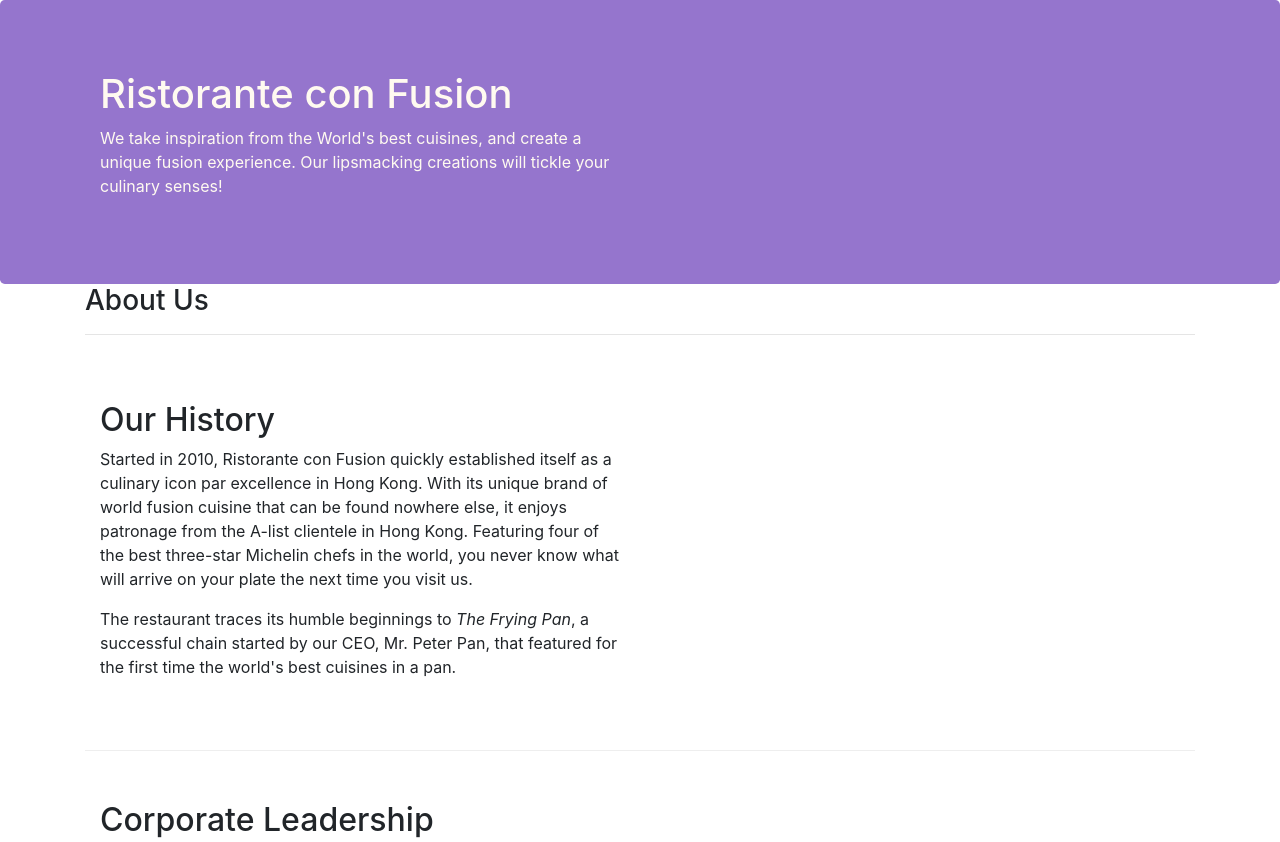
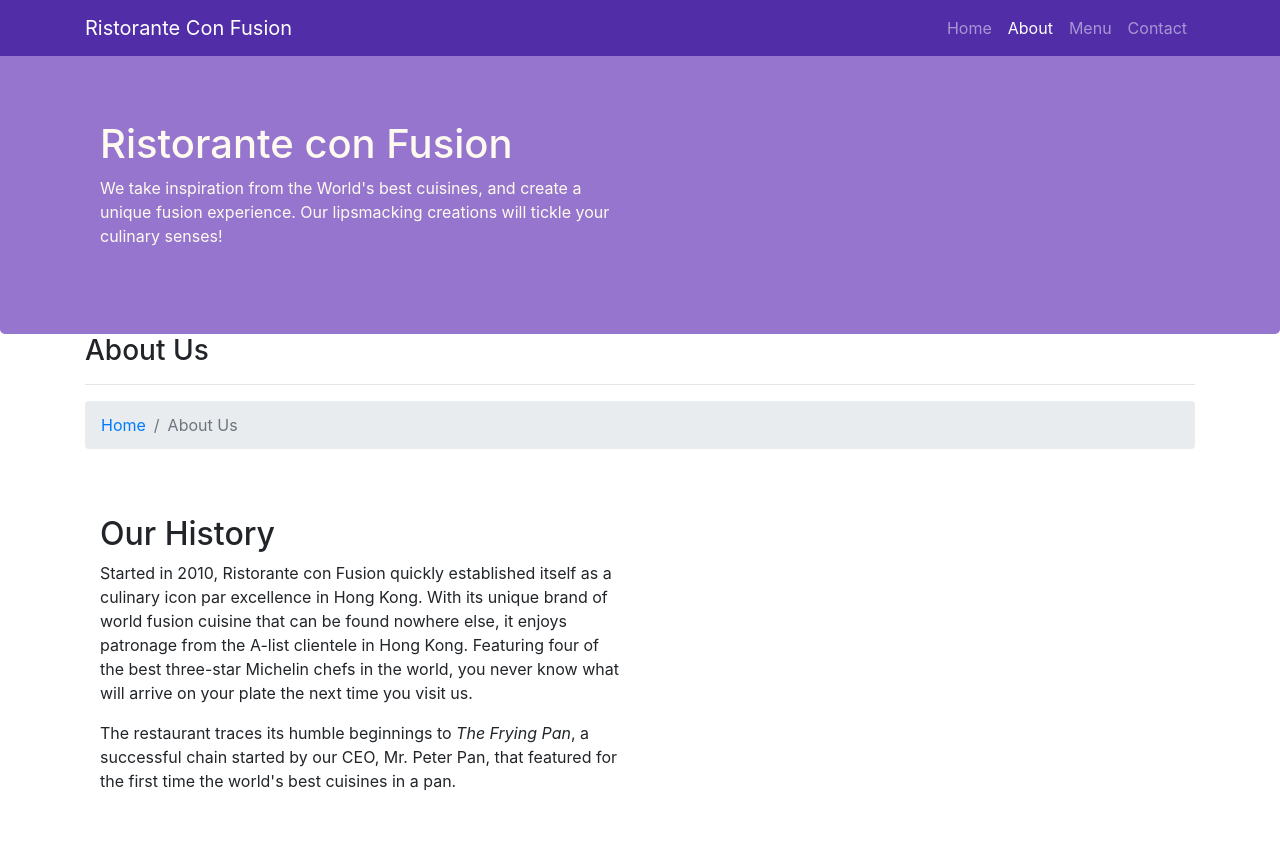
Before and after one commit to vinixio/coursera-fullstack-week1, a website: page aboutus.html in a window 1280 px wide. Shown: the top 842 px of the page. Drawn offline with nearby package versions, Linux system fonts and the light colour scheme.

Commit message:
Navbar and breadcrumb

```diff
--- a/aboutus.html
+++ b/aboutus.html
@@ -14,7 +14,22 @@
 </head>
 
 <body>
-
+    <nav class="navbar navbar-dark navbar-expand-sm fixed-top">
+        <div class="container">
+            <button class="navbar-toggler" type="button" data-toggle="collapse" data-target="#Navbar">
+                <span class="navbar-toggler-icon"></span>
+            </button>
+            <a class="navbar-brand" href="./index.html">Ristorante Con Fusion</a>
+            <div class="collapse navbar-collapse" id="Navbar"></div>
+                <ul class="navbar-nav mr-auto">
+                    <li class="nav-item"><a class="nav-link" href="./index.html">Home</a></li>
+                    <li class="nav-item active"><a class="nav-link" href="#">About</a></li>
+                    <li class="nav-item"><a class="nav-link" href="#">Menu</a></li>
+                    <li class="nav-item"><a class="nav-link" href="#">Contact</a></li>
+                </ul>
+            </div>
+        </div>
+    </nav>
     <header class="jumbotron">
         <div class="container">
             <div class="row row-header">
@@ -33,6 +48,10 @@
             <div class="col-12">
                <h3>About Us</h3>
                <hr>
+               <ol class="col-12 breadcrumb">
+                    <li class="breadcrumb-item"><a href="./index.html">Home</a></li>
+                    <li class="breadcrumb-item active">About Us</li>
+                </ol>
             </div>
         </div>
 
@@ -69,8 +88,8 @@
                 <div class="col-4 offset-1 col-sm-2">
                     <h5>Links</h5>
                     <ul class="list-unstyled">
-                        <li><a href="index.html">Home</a></li>
-                        <li><a href="aboutus.html">About</a></li>
+                        <li><a href="./index.html">Home</a></li>
+                        <li><a href="#">About</a></li>
                         <li><a href="#">Menu</a></li>
                         <li><a href="#">Contact</a></li>
                     </ul>
--- a/css/styles.css
+++ b/css/styles.css
@@ -28,3 +28,12 @@ address{
     margin:0px;
     color:#0f0f0f;
 }
+
+body{
+    padding:50px 0px 0px 0px;
+    z-index:0;
+}
+
+.navbar-dark {
+     background-color: #512DA8;
+}
```
Also changed, not shown: index.html (+18 -3 lines).
